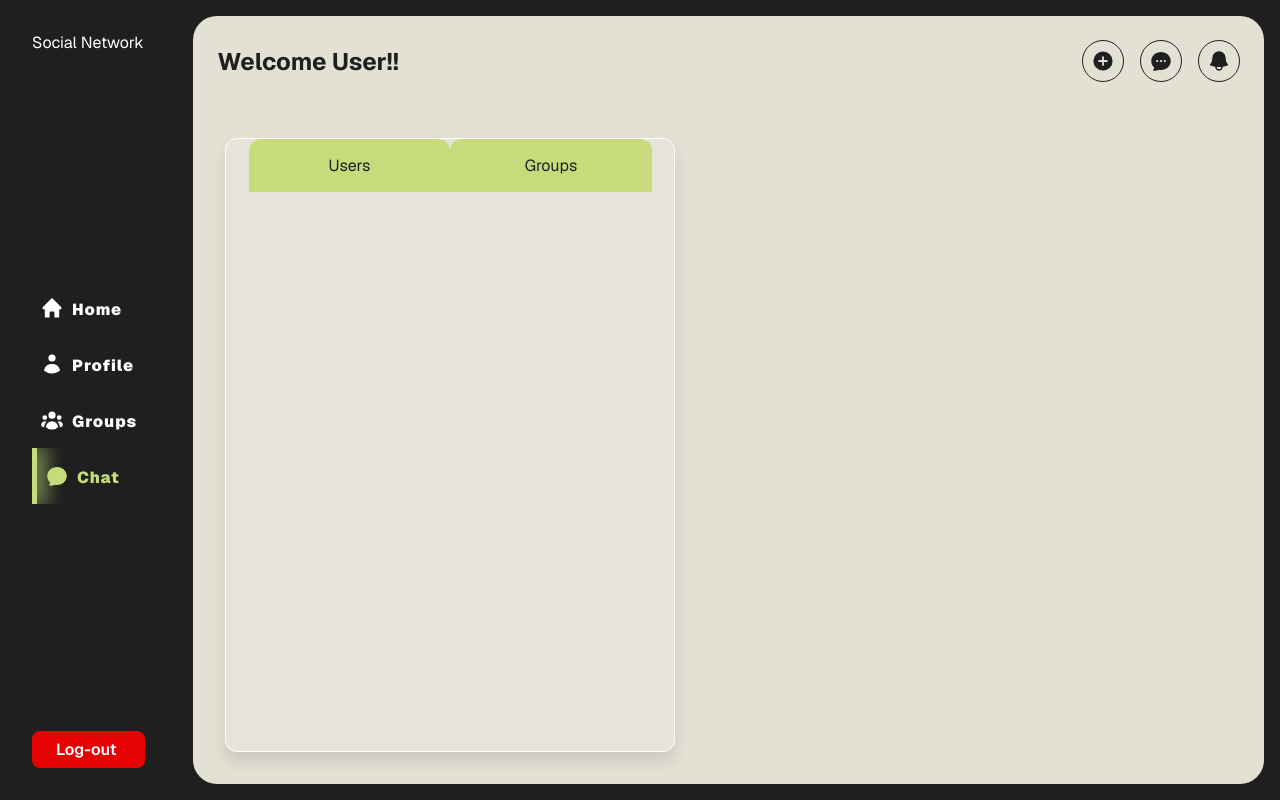
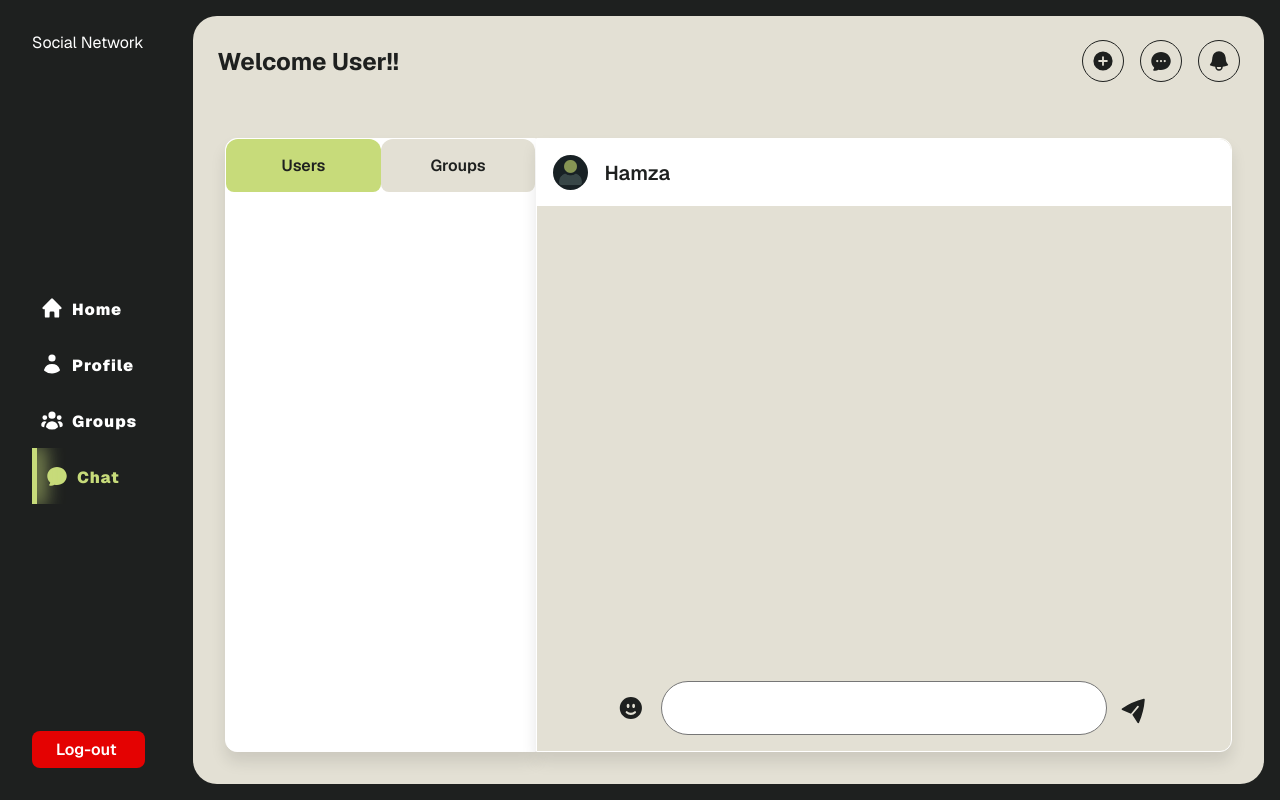
Before and after one commit to heeemzaaa/social-network, a Next.js app in the folder frontend/: page /chat in a window 1280 px wide. Built offline with nearby package versions, Linux system fonts and the light colour scheme.

Commit message:
chat design done

```diff
--- a/frontend/app/(main)/chat/chat.css
+++ b/frontend/app/(main)/chat/chat.css
@@ -1,17 +1,72 @@
 .user_groups_place {
-    background-color: var(--glass-background);
+    background-color: var(--color-white);
     border: 1px solid var(--color-white);
-    border-radius: var(--border-radius-lg);
+    border-top-left-radius: var(--border-radius-lg);
+    border-bottom-left-radius: var(--border-radius-lg);
     box-shadow: var(--shadow-lg);
     width: 450px;
 }
 
-.user_groups_choosing > div {
-    width: 45%;
-    background-color: var(--color-primary);
+.user_groups_choosing>Button {
+    width: 50%;
     display: flex;
     justify-content: center;
     align-items: center;
     border-top-left-radius: var(--border-radius-lg);
     border-top-right-radius: var(--border-radius-lg);
+    padding: 1rem;
 }
+
+.chat_place {
+    height: 100%;
+    width: 100%;
+    border: 1px solid var(--color-white);
+    background-color: var(--color-secondary);
+    box-shadow: var(--shadow-lg);
+    border-top-right-radius: var(--border-radius-lg);
+    border-bottom-right-radius: var(--border-radius-lg);
+}
+
+.chat_header {
+    width: 100%;
+    background-color: var(--color-white);
+    border-top-right-radius: var(--border-radius-lg);
+    display: flex;
+    gap: 1rem;
+    align-items: center;
+}
+
+.chat_header>img {
+    border-radius: 50%;
+    height: 35px;
+    width: 35px;
+}
+
+.chat_body {
+    width: 100%;
+    flex-grow: 1;
+    background-color: var(--color-secondary);
+}
+
+.chat_footer {
+    width: 100%;
+    padding-inline: 5rem;
+    border-bottom-right-radius: var(--border-radius-lg);
+    display: flex;
+    justify-content: center;
+    align-items: center;
+    gap: 1rem;
+}
+
+.chat_footer>textarea {
+    width: 90%;
+    padding: .5rem 1rem;
+    font-size: var(--font-size-md);
+    resize: none;
+    border-radius: var(--border-radius-full);
+    text-justify: center;
+}
+
+.HiPaperAirplane {
+    transform: rotate(310deg);
+}
--- a/frontend/app/(main)/chat/page.js
+++ b/frontend/app/(main)/chat/page.js
@@ -1,21 +1,51 @@
-import React from 'react'
+'use client'
+
+import React, { use } from 'react'
 import "./chat.css"
+import { useState } from 'react'
+import Button from '@/app/_components/button'
+import { HiMiniFaceSmile, HiPaperAirplane } from "react-icons/hi2";
+import { RiSendPlaneFill } from "react-icons/ri";
+
+
 
 export default function Chat() {
+
+  const [view, setView] = useState('Users')
   return (
-    <main className='chat_main_container p4'>
+    <main className='chat_main_container p4 flex-row'>
 
       <section className='user_groups_place h-full flex-col'>
         <div className='user_groups_choosing flex-row justify-center align-center'>
-                  <div className='users_case p2' ><p>Users</p></div>
-                  <div className='groups_case p2'><p>Groups</p></div>
+          <Button
+            onClick={() => setView('Users')}
+            variant={view === 'Users' ? 'btn-primary' : 'btn-secondary'}
+          >
+            Users
+          </Button>
+
+          <Button onClick={() => setView('Groups')}
+            variant={view === 'Groups' ? 'btn-primary' : 'btn-secondary'}
+            className='p4'
+          >
+            Groups
+          </Button>
+
+
         </div>
       </section>
 
-        <section className='chat_place'>
-            <div className='chat_header'></div>
+      <section className='chat_place flex-col'>
+        <div className='chat_header p2'>
+          <img src='/no-profile.png'></img>
+          <p className='text-lg font-semibold'>Hamza</p>
+          </div>
         <div className='chat_body'></div>
-            <div className='chat_footer'></div>
+        <div className='chat_footer p2'>
+          <HiMiniFaceSmile  size={'30px'}/>
+          <textarea></textarea>
+          <HiPaperAirplane className='HiPaperAirplane' size={'30px'}/>
+        </div>
       </section>
 
     </main>
--- a/frontend/app/global.css
+++ b/frontend/app/global.css
@@ -268,10 +268,6 @@ a {
   gap: 2rem;
 }
 
-.gap-5 {
-  gap: 5rem
-}
-
 /* Shadows */
 .shadow-sm {
   box-shadow: var(--shadow-sm);
```
Also changed, not shown: frontend/app/(main)/_components/avatar.js (+2 -2 lines). Lines whose indentation alone changed are shown as unchanged.
